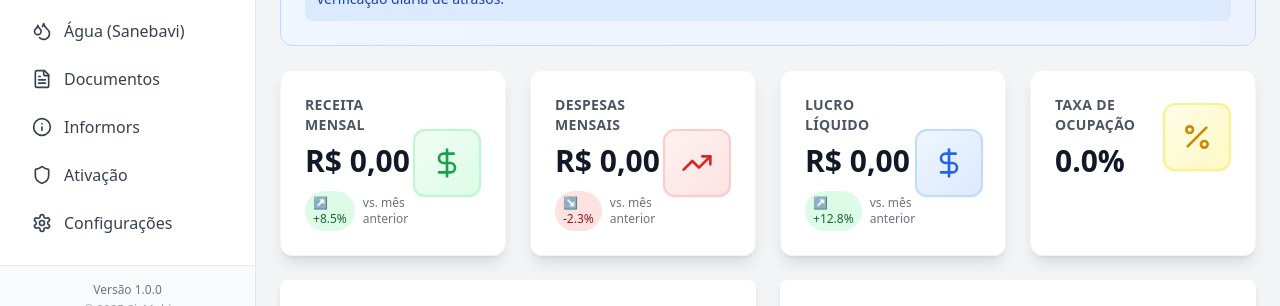
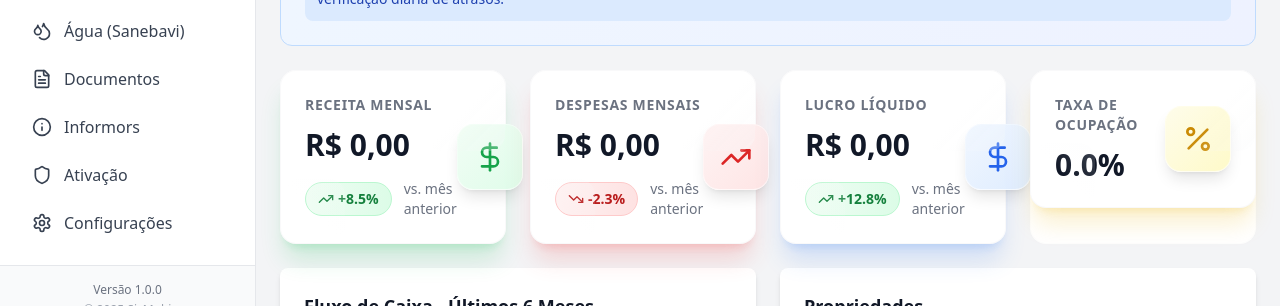
Before and after one commit to AdsPietro/clonado-74, a React (Vite) app: page / in a window 1280 px wide. Shown: the part 466-772 px from the top of the page. Built offline with nearby package versions, Linux system fonts and the light colour scheme; no server answers; the database is empty.

Commit message:
auto-commit for 9f745478-9b2d-4fc9-b4b4-0e1c0c2434d2

```diff
--- a/src/components/Dashboard/MetricCard.tsx
+++ b/src/components/Dashboard/MetricCard.tsx
@@ -1,5 +1,6 @@
 import React from 'react';
-import { DivideIcon as LucideIcon } from 'lucide-react';
+import { motion } from 'framer-motion';
+import { DivideIcon as LucideIcon, TrendingUp, TrendingDown } from 'lucide-react';
 
 interface MetricCardProps {
   title: string;
@@ -20,33 +21,157 @@ export const MetricCard: React.FC<MetricCardProps> = ({
   color
 }) => {
   const colorClasses = {
-    green: 'bg-gradient-to-br from-green-50 to-green-100 text-green-600 border-green-200',
-    red: 'bg-gradient-to-br from-red-50 to-red-100 text-red-600 border-red-200',
-    blue: 'bg-gradient-to-br from-blue-50 to-blue-100 text-blue-600 border-blue-200',
-    yellow: 'bg-gradient-to-br from-yellow-50 to-yellow-100 text-yellow-600 border-yellow-200'
+    green: {
+      gradient: 'from-green-400 via-green-500 to-green-600',
+      bg: 'from-green-50/90 to-green-100/90',
+      text: 'text-green-600',
+      shadow: 'shadow-green-500/20',
+      glow: 'group-hover:shadow-green-500/30'
+    },
+    red: {
+      gradient: 'from-red-400 via-red-500 to-red-600',
+      bg: 'from-red-50/90 to-red-100/90',
+      text: 'text-red-600',
+      shadow: 'shadow-red-500/20',
+      glow: 'group-hover:shadow-red-500/30'
+    },
+    blue: {
+      gradient: 'from-blue-400 via-blue-500 to-blue-600',
+      bg: 'from-blue-50/90 to-blue-100/90',
+      text: 'text-blue-600',
+      shadow: 'shadow-blue-500/20',
+      glow: 'group-hover:shadow-blue-500/30'
+    },
+    yellow: {
+      gradient: 'from-yellow-400 via-yellow-500 to-yellow-600',
+      bg: 'from-yellow-50/90 to-yellow-100/90',
+      text: 'text-yellow-600',
+      shadow: 'shadow-yellow-500/20',
+      glow: 'group-hover:shadow-yellow-500/30'
+    }
+  };
+
+  const cardVariants = {
+    initial: {
+      opacity: 0,
+      y: 20,
+      scale: 0.95
+    },
+    animate: {
+      opacity: 1,
+      y: 0,
+      scale: 1,
+      transition: {
+        duration: 0.5,
+        ease: "easeOut"
+      }
+    },
+    hover: {
+      y: -8,
+      scale: 1.02,
+      transition: {
+        duration: 0.2,
+        ease: "easeInOut"
+      }
+    }
+  };
+
+  const iconVariants = {
+    initial: { rotate: 0, scale: 1 },
+    hover: {
+      rotate: 10,
+      scale: 1.1,
+      transition: {
+        duration: 0.2,
+        ease: "easeInOut"
+      }
+    }
+  };
+
+  const valueVariants = {
+    initial: { scale: 1 },
+    hover: {
+      scale: 1.05,
+      transition: {
+        duration: 0.2,
+        ease: "easeInOut"
+      }
+    }
   };
 
   return (
-    <div className="bg-white dark:bg-gray-800 rounded-xl shadow-lg p-6 border border-gray-100 dark:border-gray-700 hover:shadow-xl transition-all duration-300 transform hover:-translate-y-1">
+    <motion.div
+      className="group relative"
+      variants={cardVariants}
+      initial="initial"
+      animate="animate"
+      whileHover="hover"
+    >
+      {/* Background with glassmorphism effect */}
+      <div className="absolute inset-0 bg-white/80 dark:bg-gray-800/80 backdrop-blur-sm rounded-2xl"></div>
+
+      {/* Gradient border */}
+      <div className={`absolute inset-0 bg-gradient-to-r ${colorClasses[color].gradient} rounded-2xl opacity-0 group-hover:opacity-100 transition-opacity duration-300`}></div>
+      <div className="absolute inset-[1px] bg-white/90 dark:bg-gray-800/90 rounded-2xl"></div>
+
+      {/* Content */}
+      <div className={`relative bg-white dark:bg-gray-800 rounded-2xl shadow-xl ${colorClasses[color].shadow} ${colorClasses[color].glow} p-6 border border-gray-100/50 dark:border-gray-700/50 transition-all duration-300`}>
         <div className="flex items-center justify-between">
           <div className="flex-1">
-          <p className="text-sm font-semibold text-gray-600 dark:text-gray-400 uppercase tracking-wide">{title}</p>
-          <p className="text-3xl font-bold text-gray-900 dark:text-gray-100 mt-2">{value}</p>
+            <motion.p
+              className="text-sm font-bold text-gray-500 dark:text-gray-400 uppercase tracking-wider"
+              initial={{ opacity: 0 }}
+              animate={{ opacity: 1, transition: { delay: 0.2 } }}
+            >
+              {title}
+            </motion.p>
+
+            <motion.p
+              className="text-3xl font-bold text-gray-900 dark:text-gray-100 mt-3"
+              variants={valueVariants}
+              initial={{ opacity: 0, x: -20 }}
+              animate={{ opacity: 1, x: 0, transition: { delay: 0.3 } }}
+            >
+              {value}
+            </motion.p>
+
             {trend && (
-            <div className={`flex items-center mt-3 text-sm font-medium ${trend.isPositive ? 'text-green-600' : 'text-red-600'}`}>
-              <span className={`inline-flex items-center px-2 py-1 rounded-full text-xs ${
-                trend.isPositive ? 'bg-green-100 text-green-800' : 'bg-red-100 text-red-800'
+              <motion.div
+                className="flex items-center mt-4"
+                initial={{ opacity: 0, y: 10 }}
+                animate={{ opacity: 1, y: 0, transition: { delay: 0.4 } }}
+              >
+                <div className={`flex items-center px-3 py-1.5 rounded-full text-sm font-bold ${
+                  trend.isPositive
+                    ? 'bg-gradient-to-r from-green-50 to-green-100 text-green-700 border border-green-200'
+                    : 'bg-gradient-to-r from-red-50 to-red-100 text-red-700 border border-red-200'
                 }`}>
-                {trend.isPositive ? '↗' : '↘'} {trend.isPositive ? '+' : ''}{trend.value}%
+                  {trend.isPositive ? (
+                    <TrendingUp className="w-4 h-4 mr-1" />
+                  ) : (
+                    <TrendingDown className="w-4 h-4 mr-1" />
+                  )}
+                  {trend.isPositive ? '+' : ''}{trend.value}%
+                </div>
+                <span className="ml-3 text-gray-500 dark:text-gray-400 text-sm font-medium">
+                  vs. mês anterior
                 </span>
-              <span className="ml-2 text-gray-500 text-xs">vs. mês anterior</span>
-            </div>
+              </motion.div>
             )}
           </div>
-        <div className={`p-4 rounded-xl border-2 ${colorClasses[color]} shadow-sm`}>
-          <Icon className="w-8 h-8" />
+
+          <motion.div
+            className={`p-4 rounded-2xl bg-gradient-to-br ${colorClasses[color].bg} border border-white/50 shadow-lg backdrop-blur-sm`}
+            variants={iconVariants}
+          >
+            <Icon className={`w-8 h-8 ${colorClasses[color].text}`} />
+          </motion.div>
         </div>
+
+        {/* Decorative elements */}
+        <div className="absolute top-0 right-0 w-20 h-20 bg-gradient-to-br from-transparent via-transparent to-gray-50/30 dark:to-gray-700/30 rounded-2xl"></div>
+        <div className="absolute bottom-0 left-0 w-16 h-16 bg-gradient-to-tr from-transparent via-transparent to-gray-50/20 dark:to-gray-700/20 rounded-2xl"></div>
       </div>
-    </div>
+    </motion.div>
   );
 };
```
Lines whose indentation alone changed are shown as unchanged.
